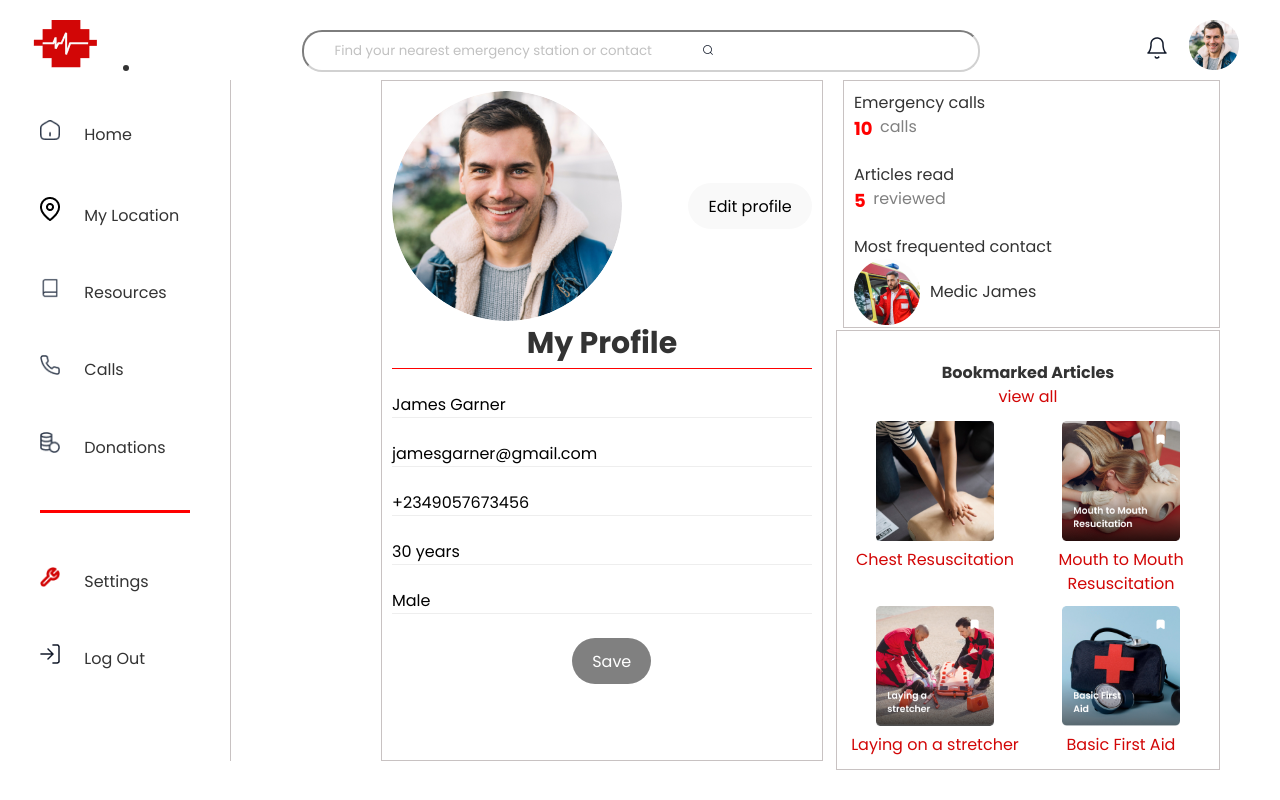
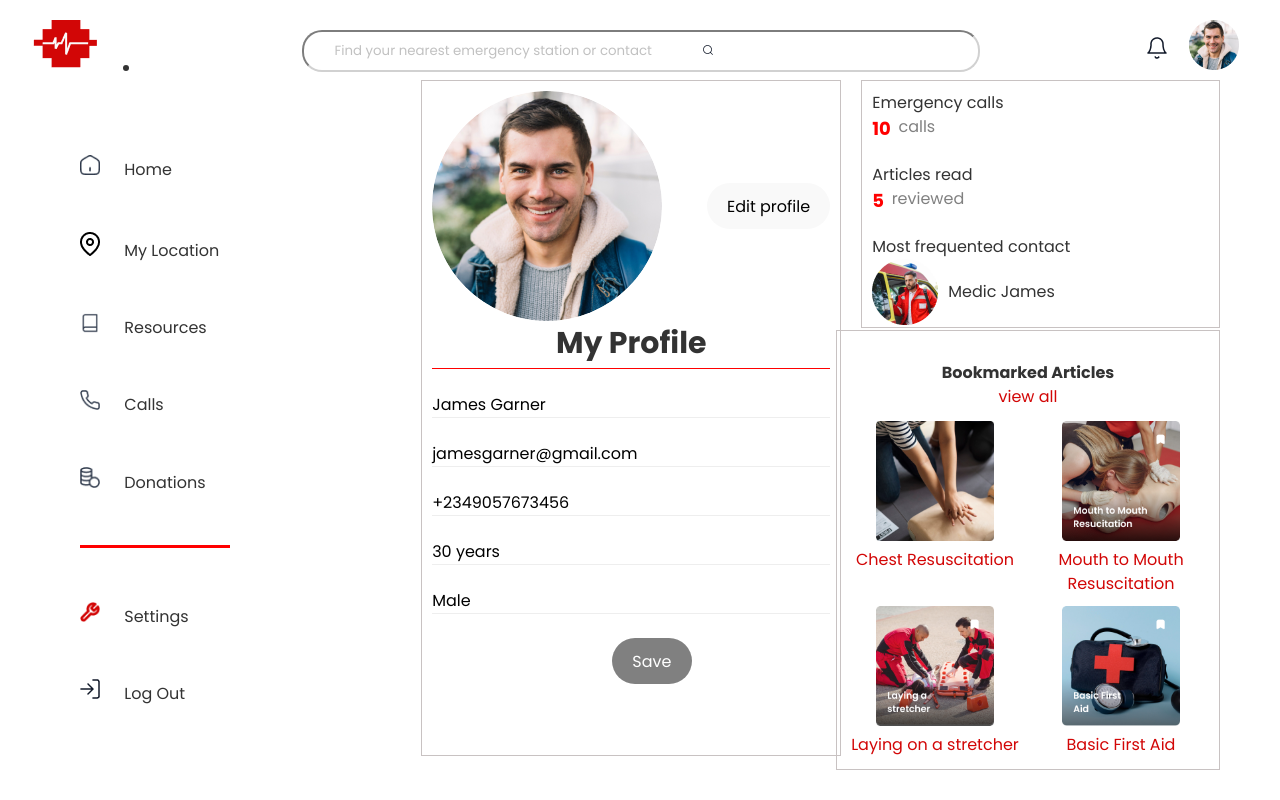
Before and after one commit to GenesysLearnable/ES-FE-5, a React (Vite) app: page /Settings in a window 1280 px wide. Built offline with nearby package versions, Linux system fonts and the light colour scheme; a web font is replaced by a local one.

Commit message:
fixed the css styling

```diff
--- a/src/settings.css
+++ b/src/settings.css
@@ -24,11 +24,11 @@ nav{
   list-style: none;
 }
 
-.search-container-1 {
+.search-container-1-settings {
   position: relative;
   right: 190px;
 }
-.search-container-1 input {
+.search-container-1-settings input {
   width: 250%;
   height: 70%;
   margin-top: 10px;
@@ -41,7 +41,7 @@ nav{
   border-color: #d1d1d1;
 }
 
-.search-icon-1 {
+.search-icon-1-settings {
   position: absolute;
   left: 400px;
   top: 50%;
@@ -50,7 +50,7 @@ nav{
   height: 12px;
 }
 
-.search-container-1 input::placeholder{
+.search-container-1-settings input::placeholder{
   padding-left: 20px;
   color: #333333;
 }
@@ -65,13 +65,12 @@ nav{
   margin-bottom: 10px;
 }
 
-/* section */
 
-.location-quick-section{
+.location-quick-section-settings{
     display: flex;
   }
 
-  .location-inner-quick-section{
+  .location-inner-quick-section-set{
     width: 350px;
     padding-left: 80px;
     padding-top: 75px;
@@ -136,21 +135,21 @@ nav{
 .location-inner-quick-section{
   width: 30%;
 }
-.location-inner-quick-section {
+/*.location-inner-quick-section-set {
   border-right: 0.5px solid #c8c2c2;
   width: auto;
   padding: 40px;
-}
+}*/
 
-.profile-container {
+.profile-container-settings {
   border: solid 0.5px #c8c2c2;
   padding: 10px;
-  margin-left: 150px;
+  margin-left: 90px;
   width: 450px;
   float: right;
   margin-right: 20px;
 }
-.profile-container h2{
+.profile-container-settings h2{
   margin: 0;
   padding-bottom: 2px;
   border-bottom: solid 1px red;
--- a/src/settings/settings.jsx
+++ b/src/settings/settings.jsx
@@ -27,8 +27,8 @@ function Settings ()  {
         </li>
       </ul>
 
-      <div className="search-container-1">
-        <img className="search-icon-1" src={searchIcon} alt="Search" />
+      <div className="search-container-1-settings">
+        <img className="search-icon-1-settings" src={searchIcon} alt="Search" />
         <input
           type="text"
           placeholder="Find your nearest emergency station or contact"
@@ -44,8 +44,8 @@ function Settings ()  {
     </nav>
 
     <section>
-      <div className="location-quick-section">
-        <div className="location-inner-quick-section">
+      <div className="location-quick-section-settings">
+        <div className="location-inner-quick-section-set">
           <ul>
             <li className="location-inner-quick-section-1">
               <Link to="/Home">
@@ -108,7 +108,8 @@ function Settings ()  {
             </ul>
           </div>
         </div>
-        <div className="profile-container">
+        <br/>
+        <div className="profile-container-settings">
       <div className="profile-header">
         <img src="src/settings/profilepic.png" alt="Profile" className="profile-picture" />
         <button className="edit-profile-button">Edit profile</button>
```
